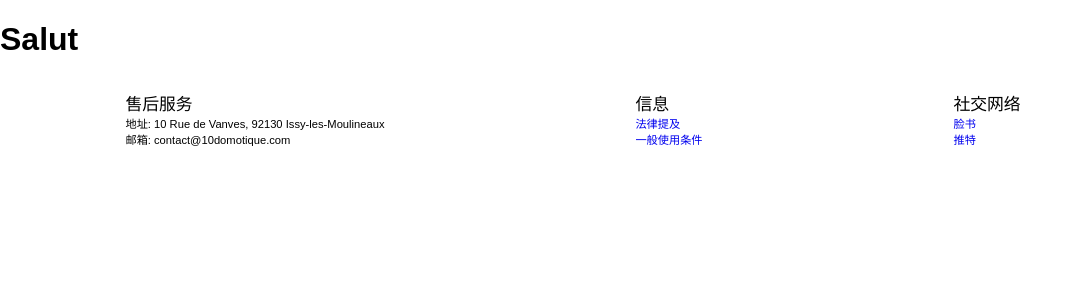
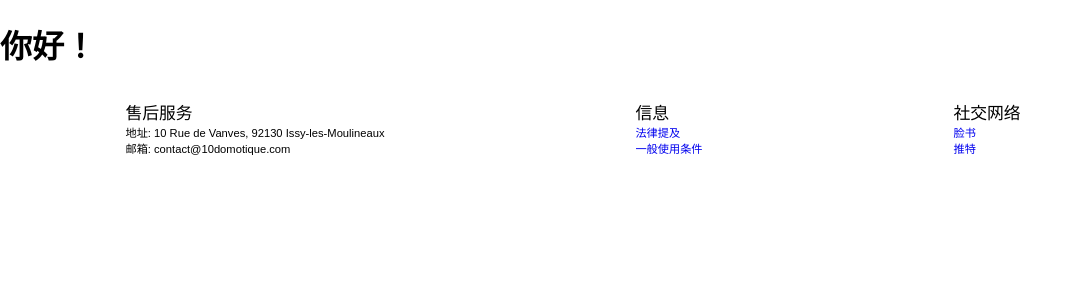
Before and after one commit to CleSchmit/10DomotiqueG10D, a PHP site: page /view_cn/Question.php in a window 1280 px wide. Shown: the part 128-428 px from the top of the page, without its empty margins (0-1082 px from the left). Run offline with PHP 8.4, Linux system fonts and the light colour scheme.

Commit message:
changer contenu pour question

```diff
--- a/réorganiser/view_cn/Question.php
+++ b/réorganiser/view_cn/Question.php
@@ -1,5 +1,5 @@
 <?php ob_start();
 
-$body="<h1>Salut</h1>";
+$body="<h1>你好！</h1>";
 
 require("template/template.php"); ?>
```
